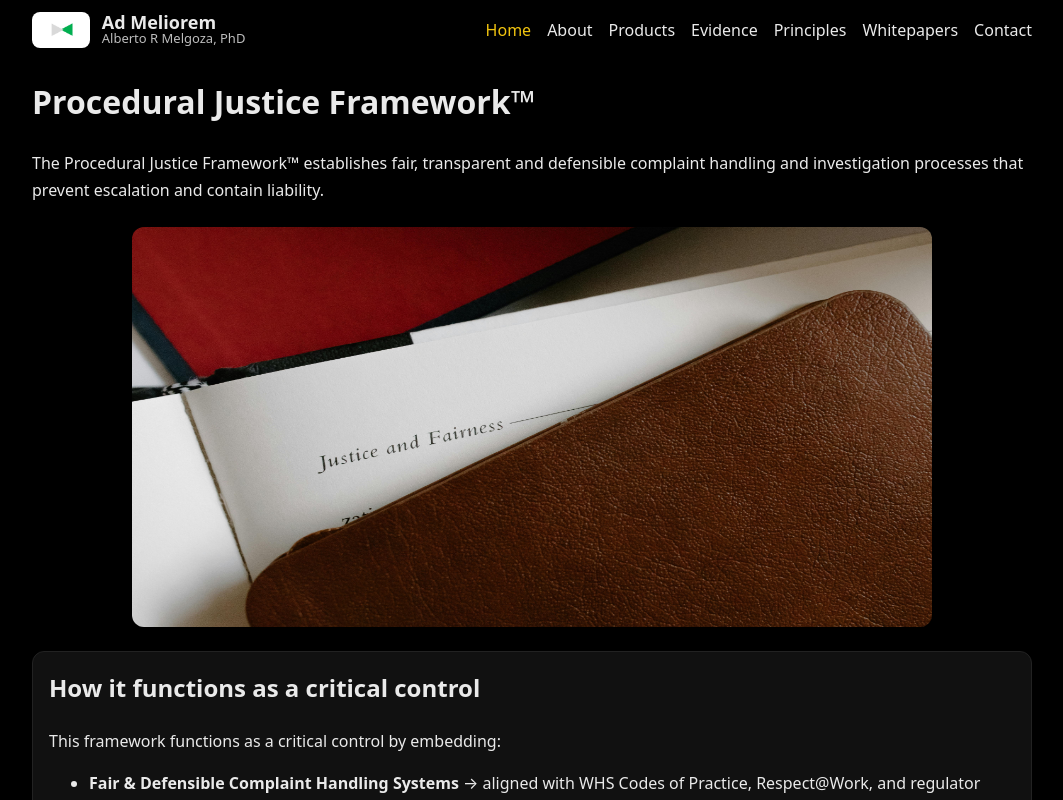
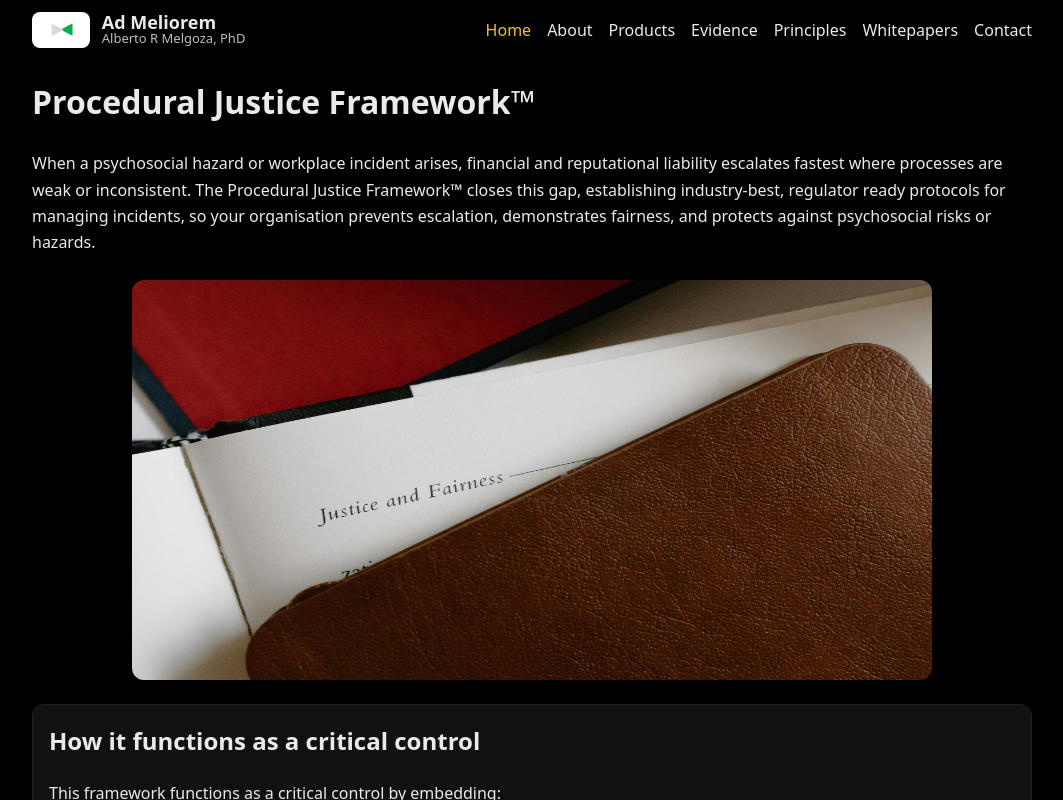
Before and after one commit to AlbertoRMelgoza/AdMeliorem, a Next.js app: page /products/procedural-justice-framework in a window 1280 px wide. Shown: the top 800 px of the page, without its empty margins (108-1171 px from the left). Built offline with nearby package versions, Linux system fonts and the light colour scheme.

Commit message:
Update page.tsx

```diff
--- a/app/products/procedural-justice-framework/page.tsx
+++ b/app/products/procedural-justice-framework/page.tsx
@@ -15,8 +15,10 @@ export default function PJFPage() {
     <main style={wrap}>
       <h1 style={{ marginTop: 0 }}>Procedural Justice Framework™</h1>
       <p>
-        The Procedural Justice Framework™ establishes fair, transparent and defensible complaint handling and
-        investigation processes that prevent escalation and contain liability.
+         When a psychosocial hazard or workplace incident arises, financial and reputational liability escalates fastest
+         where processes are weak or inconsistent. The Procedural Justice Framework™ closes this gap, establishing industry-best, regulator
+         ready protocols for managing incidents, so your organisation prevents escalation, demonstrates fairness, and protects against
+         psychosocial risks or hazards.
       </p>
 
       {/* Image lives at: AdMeliorem/public/Images/justice.jpg */}
```
